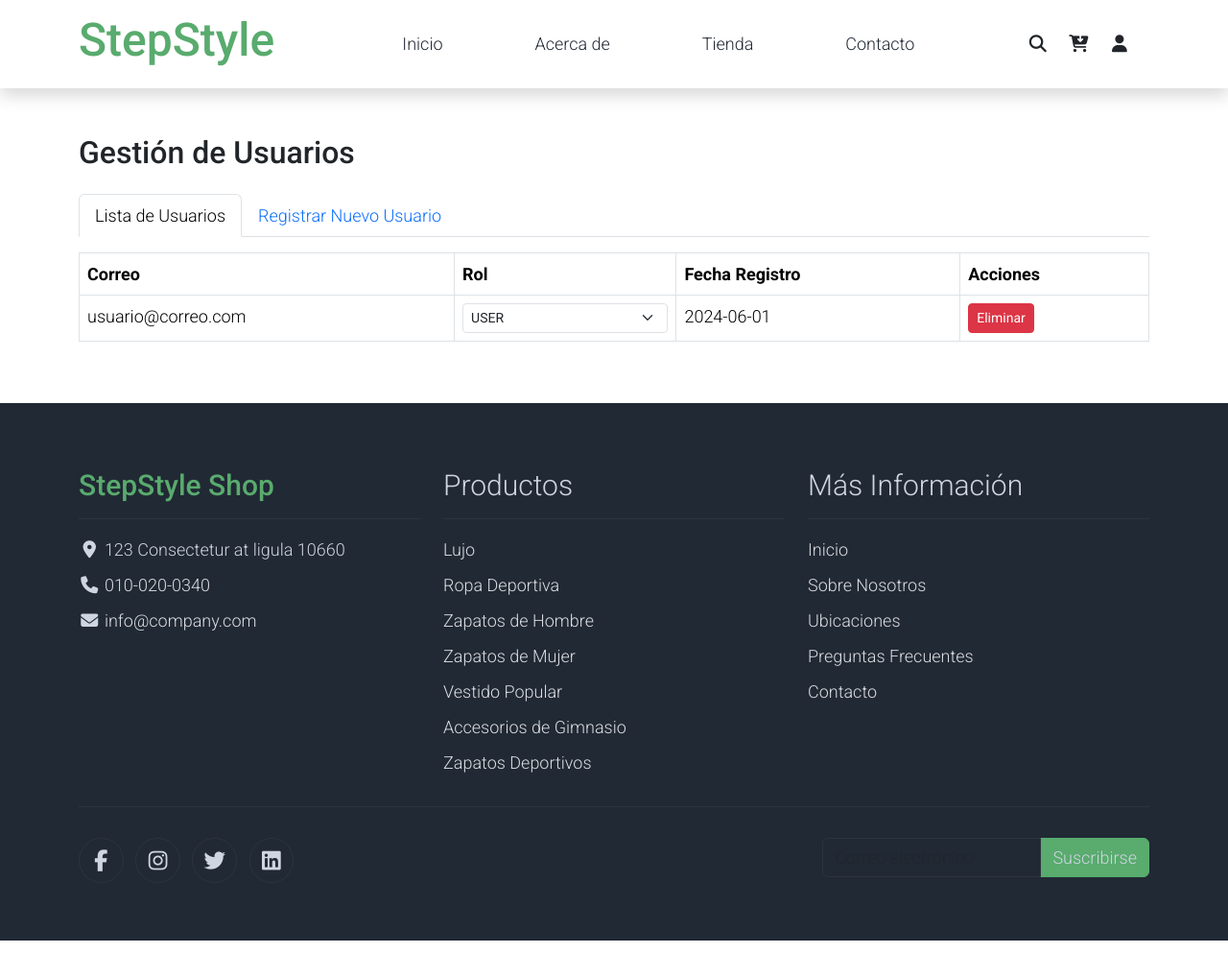
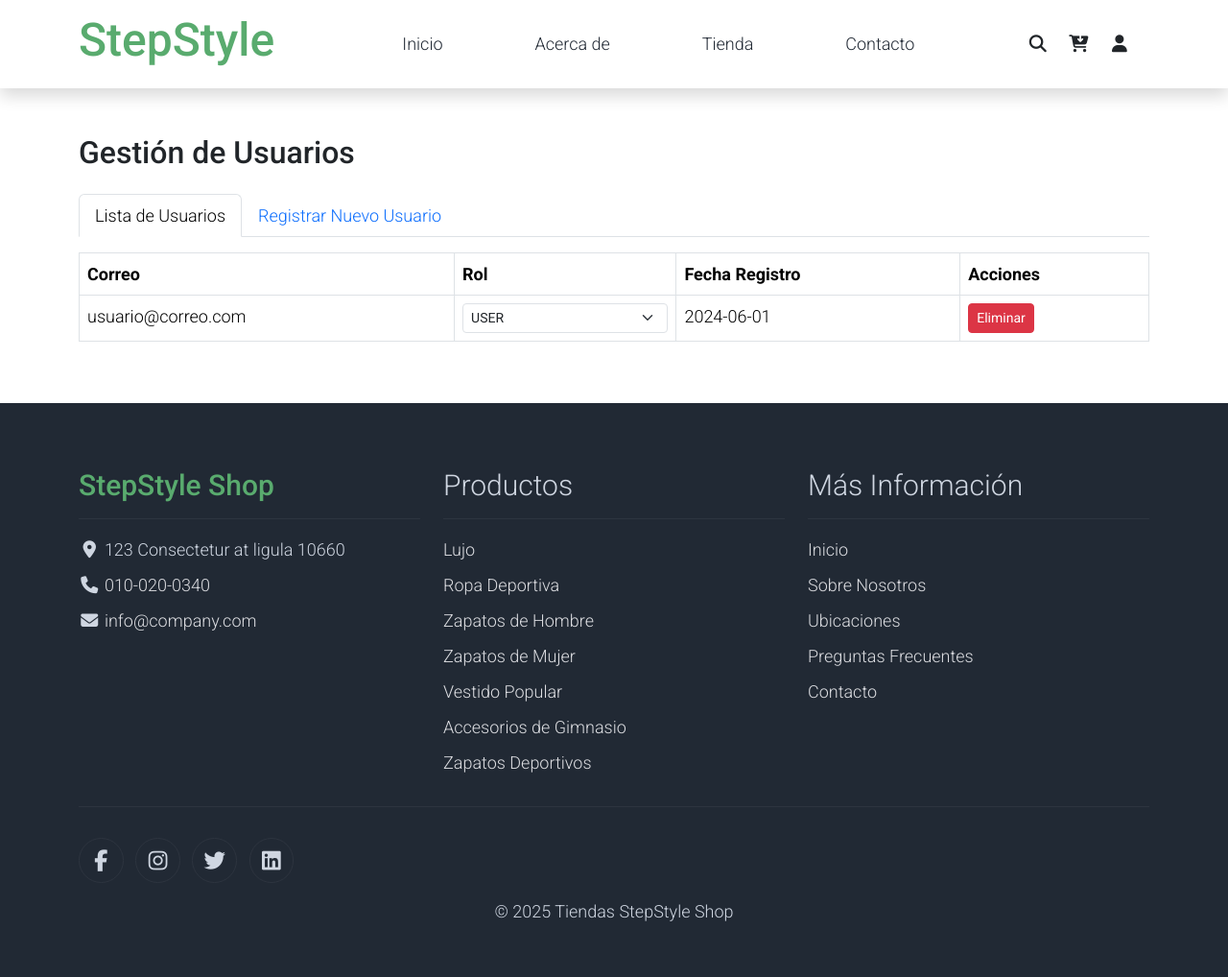
Before and after one commit to Gus-chamana/stepstyle, a plain HTML site: page gestionUsuarios.html in a window 1280 px wide. Shown: the whole page at 96% size. Before the commit the page ends 980 px from the top, so only its background shows below. Drawn offline with nearby package versions, Linux system fonts and the light colour scheme.

```diff
--- a/gestionUsuarios.html
+++ b/gestionUsuarios.html
@@ -219,12 +219,8 @@
           </li>
         </ul>
       </div>
-      <div class="col-auto">
-        <label class="sr-only" for="subscribeEmail">Correo electrónico</label>
-        <div class="input-group mb-2">
-          <input type="text" class="form-control bg-dark border-light" id="subscribeEmail" placeholder="Correo electrónico">
-          <div class="input-group-text btn-success text-light">Suscribirse</div>
-        </div>
+      <div class="text-center">
+        <p>&copy; 2025 Tiendas StepStyle Shop</p>
       </div>
     </div>
   </div>
```
